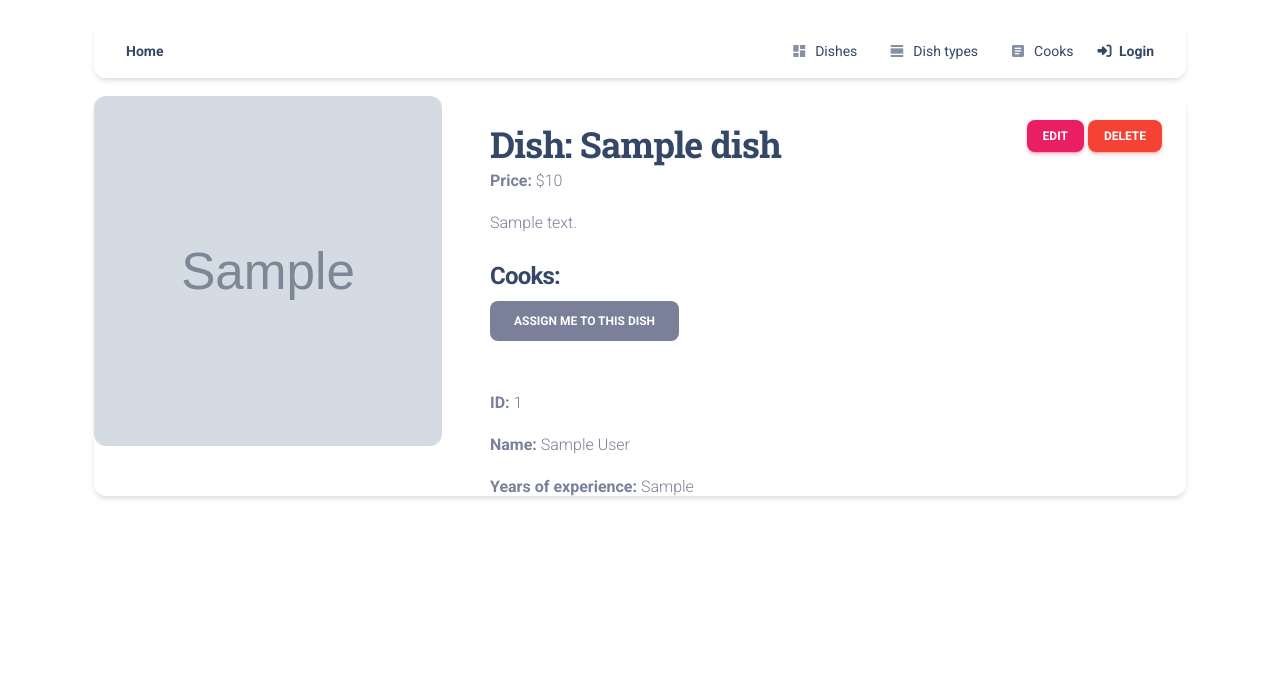
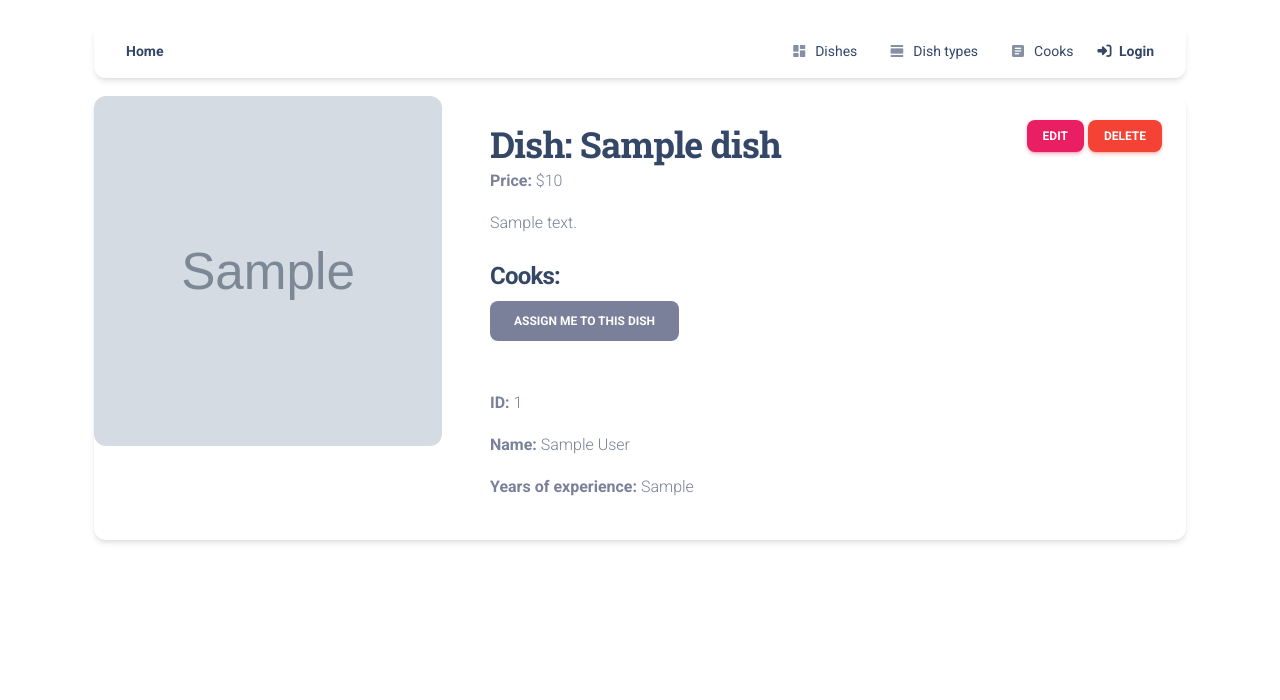
Before and after one commit to b3v3kt0r/restaurant-kitchen-service, a Django app: template templates/kitchen/dish_detail.html in a window 1280 px wide. Shown: the top 700 px of the page. Run offline with Django 5.2, Linux system fonts and the light colour scheme; the template is opened without the code that fills it: most values are stand-ins (such as "Sample title", 1, 10 or a date in 2020); grey boxes marked "Sample" are stand-in pictures; parts of the project's set-up code (start-up, migrations or seed data) failed here and were passed over; some libraries are stand-ins or nearby versions.

Commit message:
fix in styles.css and dish detail

```diff
--- a/static/css/styles.css
+++ b/static/css/styles.css
@@ -47,10 +47,11 @@
 }
 
 .card {
-    height: 400px; /* Встановити фіксовану висоту картки */
+    /* Встановити фіксовану висоту картки */
     display: flex;
     flex-direction: column;
     justify-content: space-between;
+
 }
 
 .card-body {
--- a/templates/kitchen/dish_detail.html
+++ b/templates/kitchen/dish_detail.html
@@ -27,15 +27,13 @@
 
             <div class="mt-4">
               <h4>Cooks:</h4>
-              <div class="mb-3">
+              <div class="cooks-list">
                 {% if user in dish.cooks.all %}
-                  <a href="{% url 'kitchen:dish_remove_cook' dish.id %}" class="btn btn-secondary">Delete me from this
-                    dish</a>
+                  <a href="{% url 'kitchen:dish_remove_cook' dish.id %}" class="btn btn-secondary">Delete me from this dish</a>
                 {% else %}
-                  <a href="{% url 'kitchen:dish_assign_cook' dish.id %}" class="btn btn-secondary">Assign me to this
-                    dish</a>
+                  <a href="{% url 'kitchen:dish_assign_cook' dish.id %}" class="btn btn-secondary">Assign me to this dish</a>
                 {% endif %}
-              </div>
+                <div class="mt-3">
                   {% for cook in dish.cooks.all %}
                     <div class="mb-3">
                       <hr>
@@ -52,4 +50,6 @@
           </div>
         </div>
       </div>
+    </div>
+  </div>
 {% endblock %}
```
Lines whose indentation alone changed are shown as unchanged.
